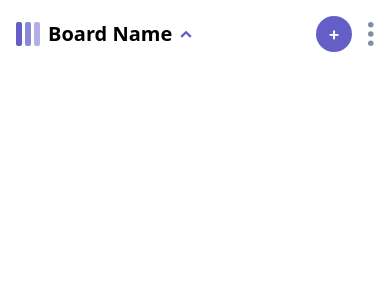
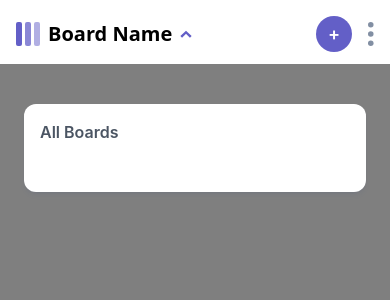
Before and after one commit to revathi38/Kanban-Board, a React (Vite) app: page / in a window 390 px wide. Both pictures are taken after a click on the picture 186 px from the left and 33 px from the top of the page. Shown: the top 300 px of the page. Built offline with nearby package versions, Linux system fonts and the light colour scheme.

Commit message:
feat: HeaderDropDown component

```diff
--- a/src/App.tsx
+++ b/src/App.tsx
@@ -1,6 +1,6 @@
 import "./App.css";
 import Center from "./components/Center";
-import Header from "./components/header";
+import Header from "./components/Header";
 
 function App() {
   return (
--- a/src/components/Center.tsx
+++ b/src/components/Center.tsx
@@ -1,8 +1,7 @@
-import React from "react";
-
 type Props = {};
 
 const Center = (props: Props) => {
+  console.log(props);
   return <div>Center</div>;
 };
 
--- a/src/components/Header.tsx
+++ b/src/components/Header.tsx
@@ -3,6 +3,7 @@ import iconDown from "../assets/icon-chevron-down.svg";
 import iconUp from "../assets/icon-chevron-up.svg";
 import { useState } from "react";
 import ellipsis from "../assets/icon-vertical-ellipsis.svg";
+import HeaderDropDown from "./HeaderDropDown";
 
 type Props = {};
 
@@ -39,6 +40,7 @@ function Header({}: Props) {
           />
         </div>
       </header>
+      {openDropDown && <HeaderDropDown setOpenDropDown={setOpenDropDown} />}
     </div>
   );
 }
--- /dev/null
+++ b/src/components/HeaderDropDown.tsx
@@ -0,0 +1,33 @@
+import React from "react";
+import { useSelector } from "react-redux";
+import { RouteState } from "../redux/store";
+
+type HeaderDropDownProps = {
+  setOpenDropDown: (val: boolean) => void;
+};
+
+const HeaderDropDown: React.FC<HeaderDropDownProps> = ({ setOpenDropDown }) => {
+  const boards = useSelector((state: RouteState) => state.boards);
+  console.log(boards);
+  return (
+    <div
+      className="py-10 px-6 left-0 right-0 absolute top-16 bottom-[-100vh] dropdown"
+      onClick={(e) => {
+        if (e.target !== e.currentTarget) {
+          return;
+        }
+        setOpenDropDown(false);
+      }}
+    >
+      {/* dropdown model */}
+      <div className="bg-white dark:bg-[#2b2c37] shadow-md shadow-[#364e7e1a] w-full py-4 rounded-xl">
+        <h3 className=" dark:text-gray-300 text-gray-600 font-semibold mx-4 mb-8 ">
+          All Boards
+        </h3>
+        <div></div>
+      </div>
+    </div>
+  );
+};
+
+export default HeaderDropDown;
--- a/src/hooks/useDarkMode.tsx
+++ b/src/hooks/useDarkMode.ts
@@ -1,3 +1,3 @@
 const useDarkMode = () => {
-  return <div></div>;
+  console.log("useDarkMode");
 };
--- a/src/index.css
+++ b/src/index.css
@@ -21,3 +21,19 @@ code {
     @apply bg-[#635fc7] py-2 px-4 rounded-full text-white text-lg font-semibold hover:opacity-80 duration-200;
   }
 }
+
+.dropdown {
+  background-color: #00000080;
+}
+
+.filter-white {
+  filter: invert(100%) sepia(96%) saturate(16%) hue-rotate(350deg)
+    brightness(104%) contrast(100%);
+}
+
+.select-status {
+  background-image: url("./assets/icon-chevron-down.svg");
+  appearance: none;
+  background-repeat: no-repeat;
+  background-position: right 16px top 50%;
+}
--- a/src/main.tsx
+++ b/src/main.tsx
@@ -1,10 +1,14 @@
-import React from 'react'
-import ReactDOM from 'react-dom/client'
-import App from './App.tsx'
-import './index.css'
+import React from "react";
+import ReactDOM from "react-dom/client";
+import App from "./App.tsx";
+import "./index.css";
+import { Provider } from "react-redux";
+import store from "./redux/store.ts";
 
-ReactDOM.createRoot(document.getElementById('root')!).render(
+ReactDOM.createRoot(document.getElementById("root")!).render(
   <React.StrictMode>
-    <App />
-  </React.StrictMode>,
-)
+    <Provider store={store}>
+      <App />
+    </Provider>
+  </React.StrictMode>
+);
--- /dev/null
+++ b/src/redux/boardsSlice.ts
@@ -0,0 +1,12 @@
+import { createSlice } from "@reduxjs/toolkit";
+import data from "../data.json";
+
+const boardsSlice = createSlice({
+  name: "boards",
+  initialState: data.boards,
+  reducers: {
+    // reducer functions
+  },
+});
+
+export default boardsSlice;
--- /dev/null
+++ b/src/redux/store.ts
@@ -0,0 +1,13 @@
+import { configureStore } from "@reduxjs/toolkit";
+import boardsSlice from "./boardsSlice";
+
+const store = configureStore({
+  reducer: {
+    // redux slices
+    boards: boardsSlice.reducer,
+  },
+});
+
+export type RouteState = ReturnType<typeof store.getState>;
+
+export default store;
```
